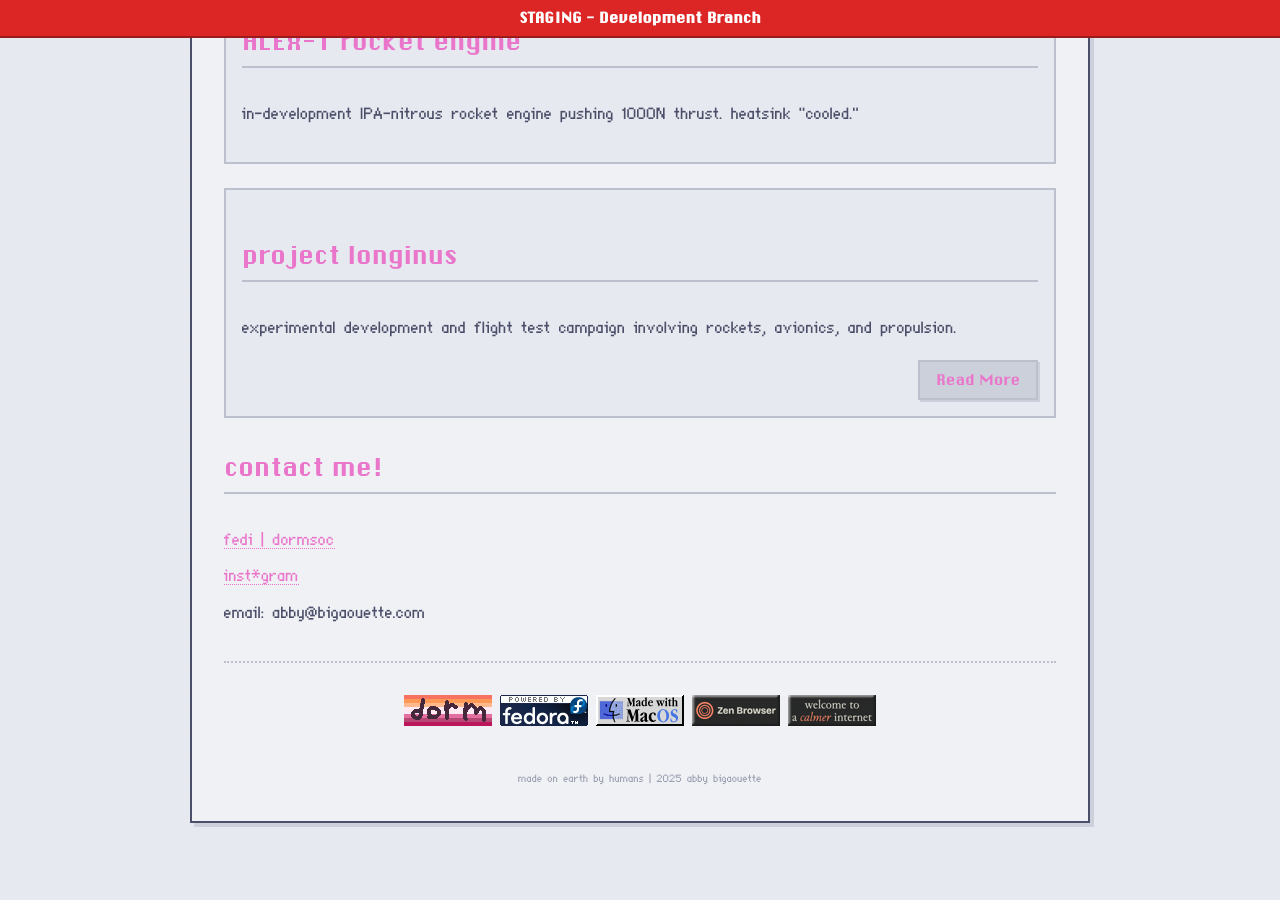
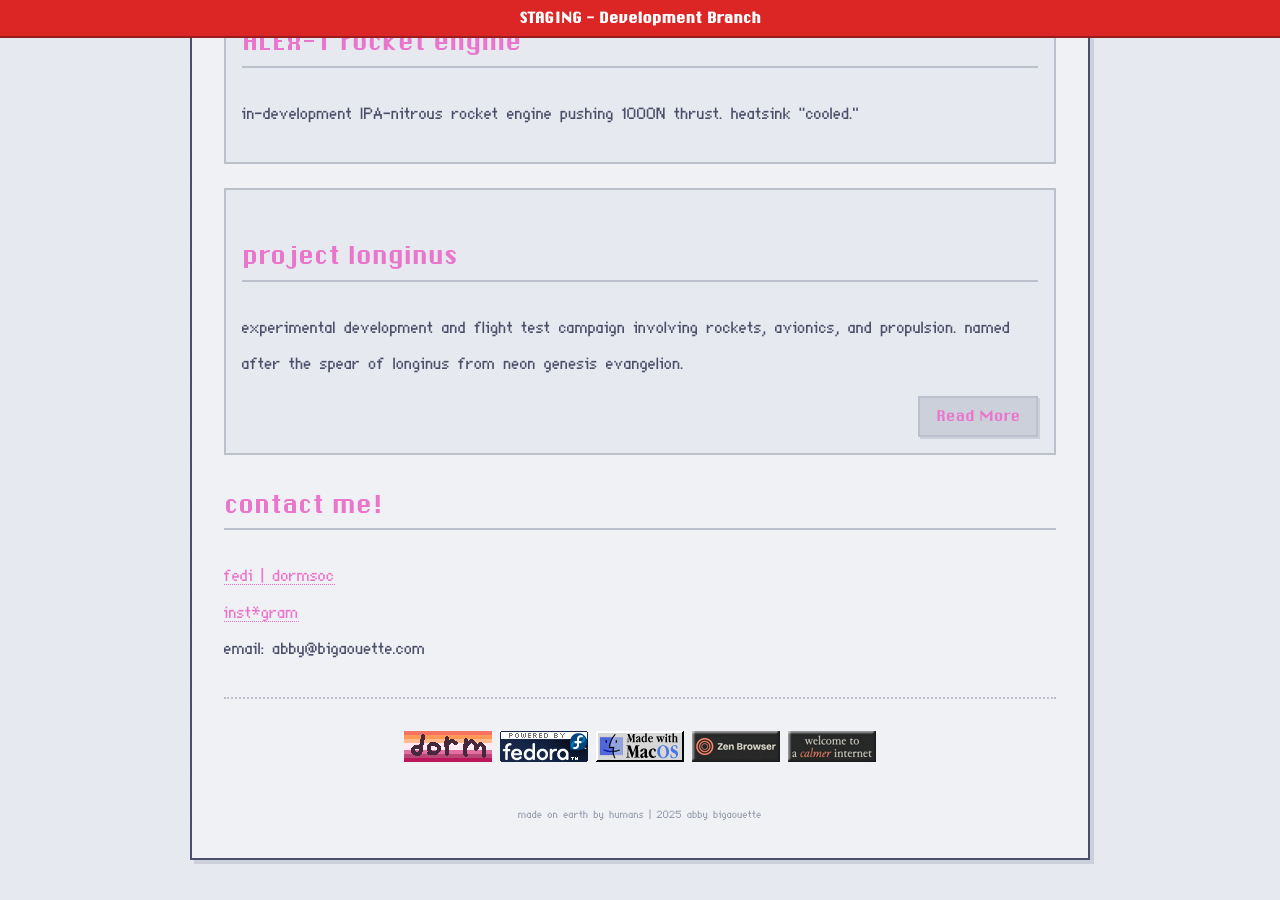
Before and after one commit to logantodd/logantodd.github.io, a Jekyll site: the page built from index.md, in a window 1280 px wide and 900 px high, scrolled down 1088 px. Built offline with Jekyll 4.4.1, drawn with Linux system fonts in a browser that asks for light colours; before the commit the page ends 1951 px from its top, so only the background shows below that.

Commit message:
Update project-longinus.md

```diff
--- a/_projects/project-longinus.md
+++ b/_projects/project-longinus.md
@@ -3,7 +3,7 @@ title: project longinus
 status: active
 featured: true
 article: true
-description: experimental development and flight test campaign involving rockets, avionics, and propulsion.
+description: experimental development and flight test campaign involving rockets, avionics, and propulsion. named after the spear of longinus from neon genesis evangelion.
 external_url: ""
 url_text: ""
 date: 2024-12-01
```
